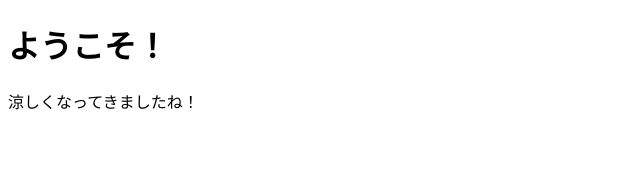
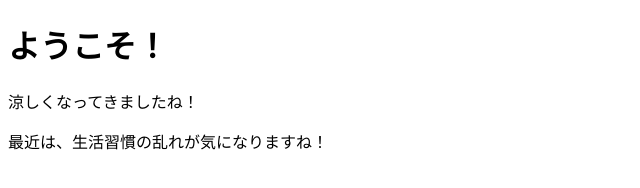
Before and after one commit to tofu6406/hp, a plain HTML site: page index.html in a window 1280 px wide. Shown: the whole page, without its empty margins (0-640 px from the left). Drawn offline with Linux system fonts and the light colour scheme.

Commit message:
文章を追加したよ！

```diff
--- a/index.html
+++ b/index.html
@@ -6,5 +6,6 @@
     <body>
         <h1>ようこそ！</h1>
         <p>涼しくなってきましたね！</p>
+        <p>最近は、生活習慣の乱れが気になりますね！</p>
     </body>
 </html>
```
